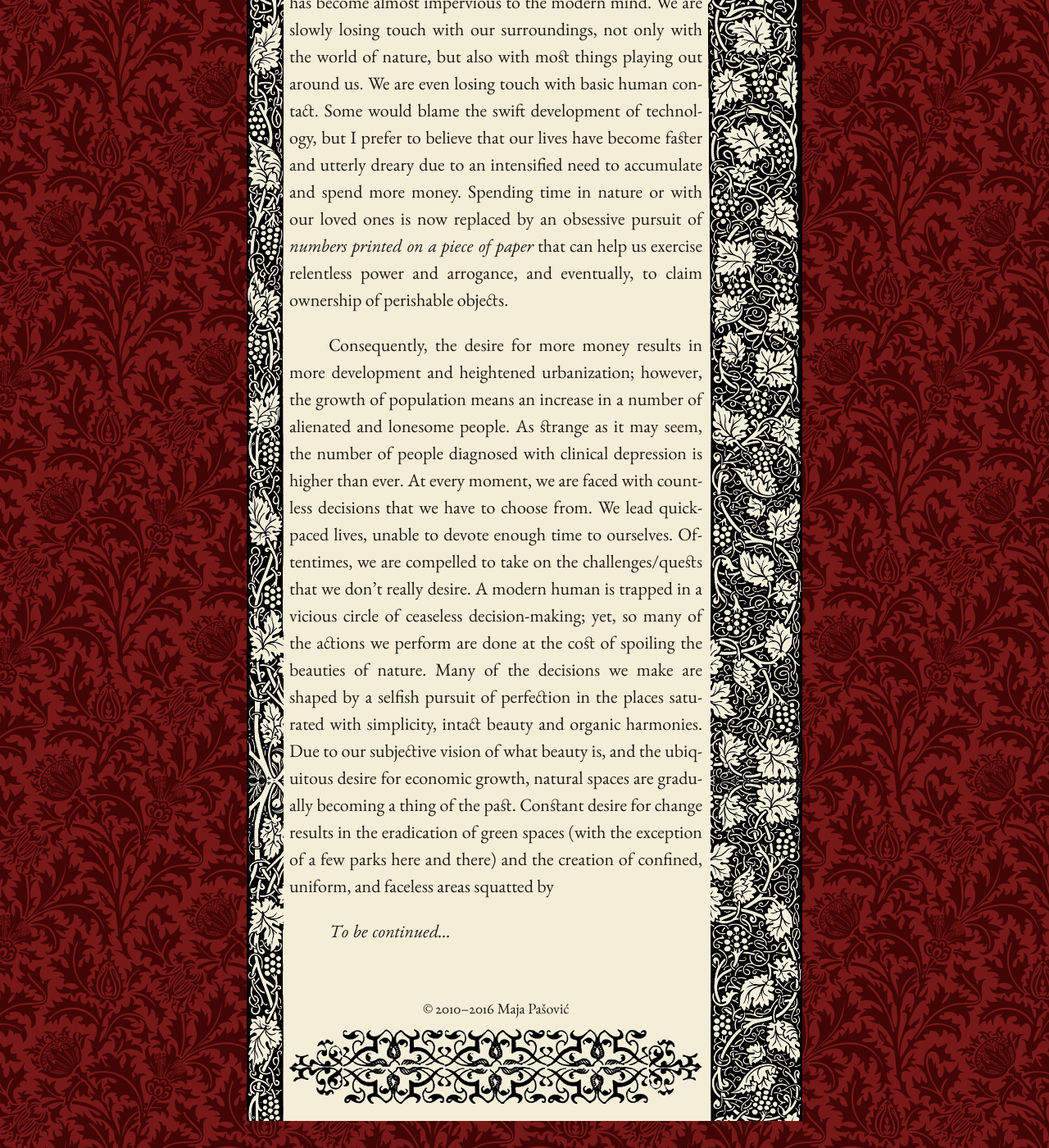
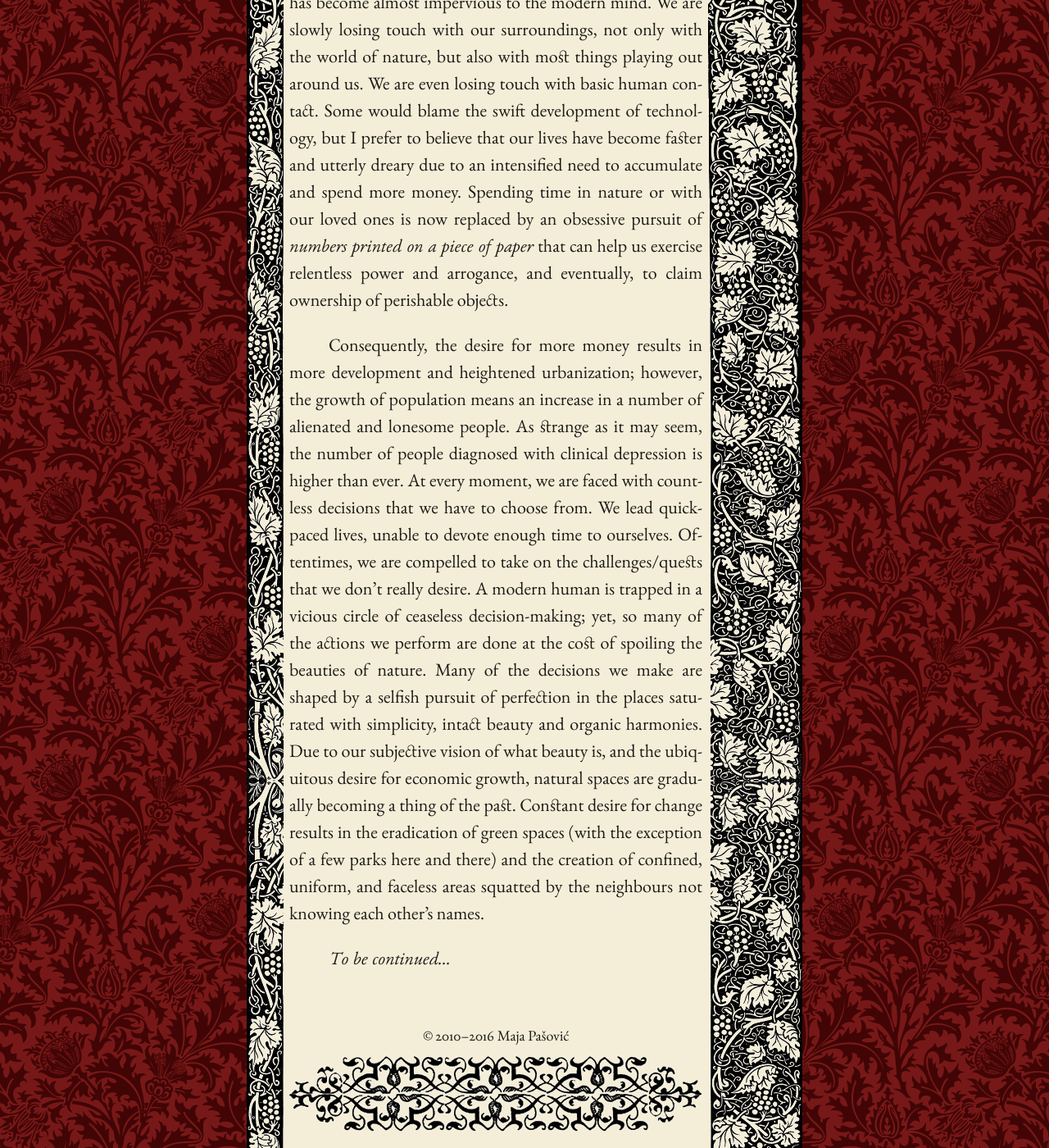
Before and after one commit to mpasovic/majapasovic.org, a Jekyll site: the page built from _posts/2016-07-06-a-lamenting-song-for-fireflies-progressive-destruction-of-the-environment-and-its-consequences.md, in a window 1280 px wide and 1400 px high, scrolled down 3983 px. Shown: the whole window at 82% size. Built offline with Jekyll 4.4.1, drawn with Linux system fonts in a browser that asks for light colours; nearby versions of some CDN libraries.

Commit message:
Updated 2016-07-06-a-lamenting-song-for-fireflies-progressive-destruction-of-the-environment-and-its-consequences.md

```diff
--- a/_posts/2016-07-06-a-lamenting-song-for-fireflies-progressive-destruction-of-the-environment-and-its-consequences.md
+++ b/_posts/2016-07-06-a-lamenting-song-for-fireflies-progressive-destruction-of-the-environment-and-its-consequences.md
@@ -30,6 +30,6 @@
 *****
 As Ancient Greeks believed, nature is in a constant whirl of creation and self-maintenance. "When the Greek philosopher Pythagoras first called the universe a *kosmos*, he did so because it is a living embodiment of nature's order, beauty, and harmony.[...] When we can view the exquisite grandeur of a forest, mountain range, or the form of a distant galaxy with a clear and untroubled heart, the beauty and harmony of the universe becomes immediately obvious--not through argument, but through direct perception" (Fideler, *Restoring the Soul of the World*, p. 34-5). The ability to perceive things directly and through a clear, unbiased method has become almost impervious to the modern mind. We are slowly losing touch with our surroundings, not only with the world of nature, but also with most things playing out around us. We are even losing touch with basic human contact. Some would blame the swift development of technology, but I prefer to believe that our lives have become faster and utterly dreary due to an intensified need to accumulate and spend more money. Spending time in nature or with our loved ones is now replaced by an obsessive pursuit of *numbers printed on a piece of paper* that can help us exercise relentless power and arrogance, and eventually, to claim ownership of perishable objects.
 
-Consequently, the desire for more money results in more development and heightened urbanization; however, the growth of population means an increase in a number of alienated and lonesome people. As strange as it may seem, the number of people diagnosed with clinical depression is higher than ever. At every moment, we are faced with countless decisions that we have to choose from. We lead quick-paced lives, unable to devote enough time to ourselves. Oftentimes, we are compelled to take on the challenges/quests that we don't really desire. A modern human is trapped in a vicious circle of ceaseless decision-making; yet, so many of the actions we perform are done at the cost of spoiling the beauties of nature. Many of the decisions we make are shaped by a selfish pursuit of perfection in the places saturated with simplicity, intact beauty and organic harmonies. Due to our subjective vision of what beauty is, and the ubiquitous desire for economic growth, natural spaces are gradually becoming a thing of the past. Constant desire for change results in the eradication of green spaces (with the exception of a few parks here and there) and the creation of confined, uniform, and faceless areas squatted by
+Consequently, the desire for more money results in more development and heightened urbanization; however, the growth of population means an increase in a number of alienated and lonesome people. As strange as it may seem, the number of people diagnosed with clinical depression is higher than ever. At every moment, we are faced with countless decisions that we have to choose from. We lead quick-paced lives, unable to devote enough time to ourselves. Oftentimes, we are compelled to take on the challenges/quests that we don't really desire. A modern human is trapped in a vicious circle of ceaseless decision-making; yet, so many of the actions we perform are done at the cost of spoiling the beauties of nature. Many of the decisions we make are shaped by a selfish pursuit of perfection in the places saturated with simplicity, intact beauty and organic harmonies. Due to our subjective vision of what beauty is, and the ubiquitous desire for economic growth, natural spaces are gradually becoming a thing of the past. Constant desire for change results in the eradication of green spaces (with the exception of a few parks here and there) and the creation of confined, uniform, and faceless areas squatted by the neighbours not knowing each other's names.
 
 *To be continued...*
```
